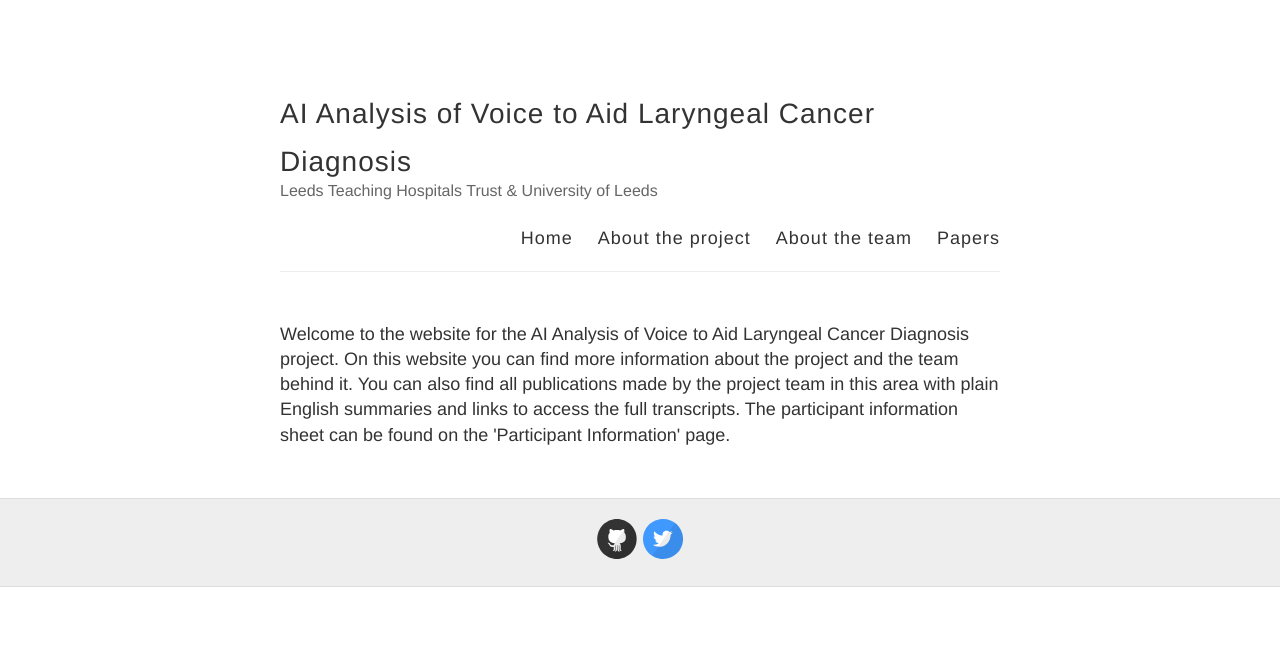
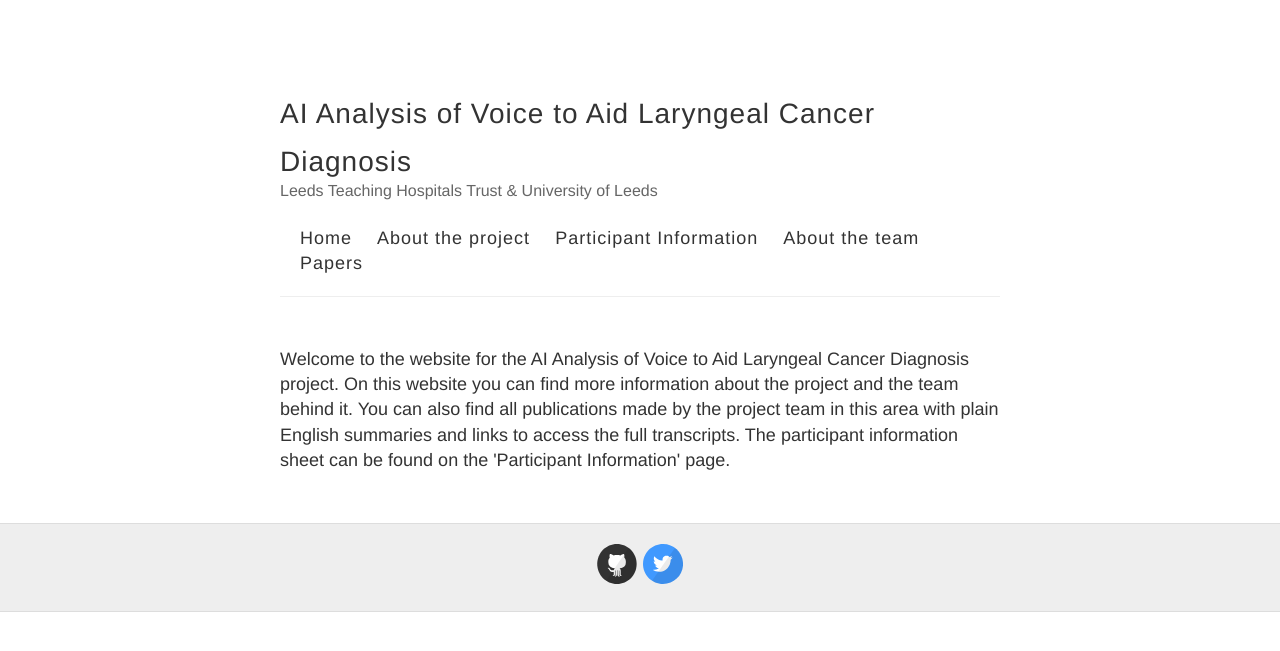
Before and after one commit to mary-paterson/mary-paterson.github.io, a Jekyll site: the page built from index.html, in a window 1280 px wide. Shown: the top 651 px of the page. Built offline with Jekyll 4.4.1, drawn with Linux system fonts in a browser that asks for light colours.

Commit message:
Update default.html

```diff
--- a/_layouts/default.html
+++ b/_layouts/default.html
@@ -29,6 +29,7 @@
           <nav>
             <a href="{{ site.baseurl }}/">Home</a>
             <a href="{{ site.baseurl }}/aboutProject">About the project</a>
+            <a href="{{ site.baseurl }}/ParticipantInformation">Participant Information</a>
             <a href="{{ site.baseurl }}/about">About the team</a>
             <a href="{{ site.baseurl }}/papers">Papers</a>
 
```
